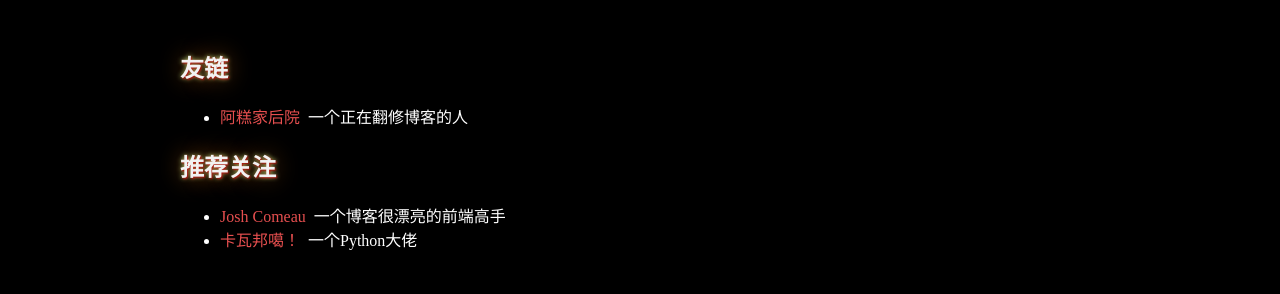
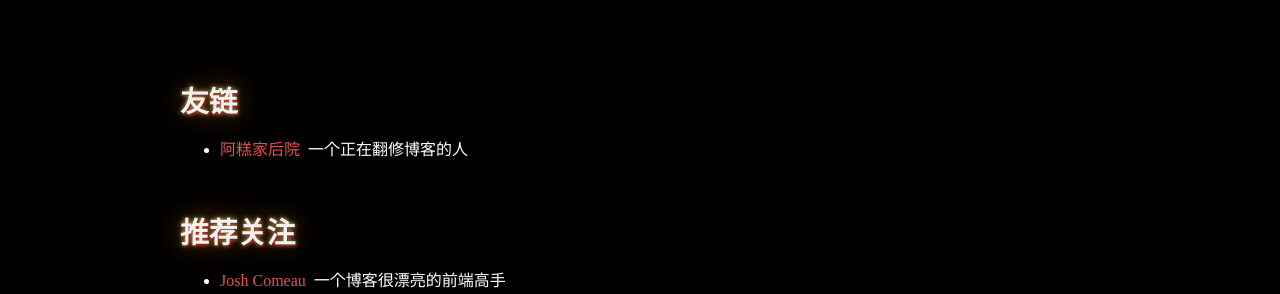
Before and after one commit to B-sirius/b-sirius.github.io, a Next.js app: page / in a window 1280 px wide. Shown: the part 1038-1332 px from the top of the page. Built offline with nearby package versions, Linux system fonts and the light colour scheme.

Commit message:
feat: color

```diff
--- a/components/MarkdownWrapper/index.js
+++ b/components/MarkdownWrapper/index.js
@@ -5,11 +5,20 @@ const MarkdownWrapper = styled.div`
     --md-link-color: ${({ theme }) => theme.mdLinkColor};
     --md-title-shadow: ${({ theme }) => theme.mdTitleShadow};
     --md-title-color: ${({ theme }) => theme.mdTitleColor};
+    --md-sub-title-color: ${({ theme }) => theme.mdSubTitleColor};
 
     & {
-        h1, h2, h3 {
+        h2 {
+            font-size: 1.8em;
+            margin-top: 50px;
+            margin-bottom: 0;
             text-shadow: var(--md-title-shadow);
             color: var(--md-title-color);
+        }
+        h3 {
+            font-size: 1.4em;
+            margin-bottom: 0;
+            color: var(--md-sub-title-color);
         }
         p {
             font-size: 18px;
--- a/theme.js
+++ b/theme.js
@@ -12,6 +12,7 @@ const theme = {
     mdLinkColor: '#e64f4f',
     mdTitleShadow: '1px 1px 2px #ad0909, 0 0 1em #7b3f0c, 0 0 0.2em #d2ff8f',
     mdTitleColor: '#f2f2f2',
+    mdSubTitleColor: '#d3dae1'
 }
 
 export default theme;
```
